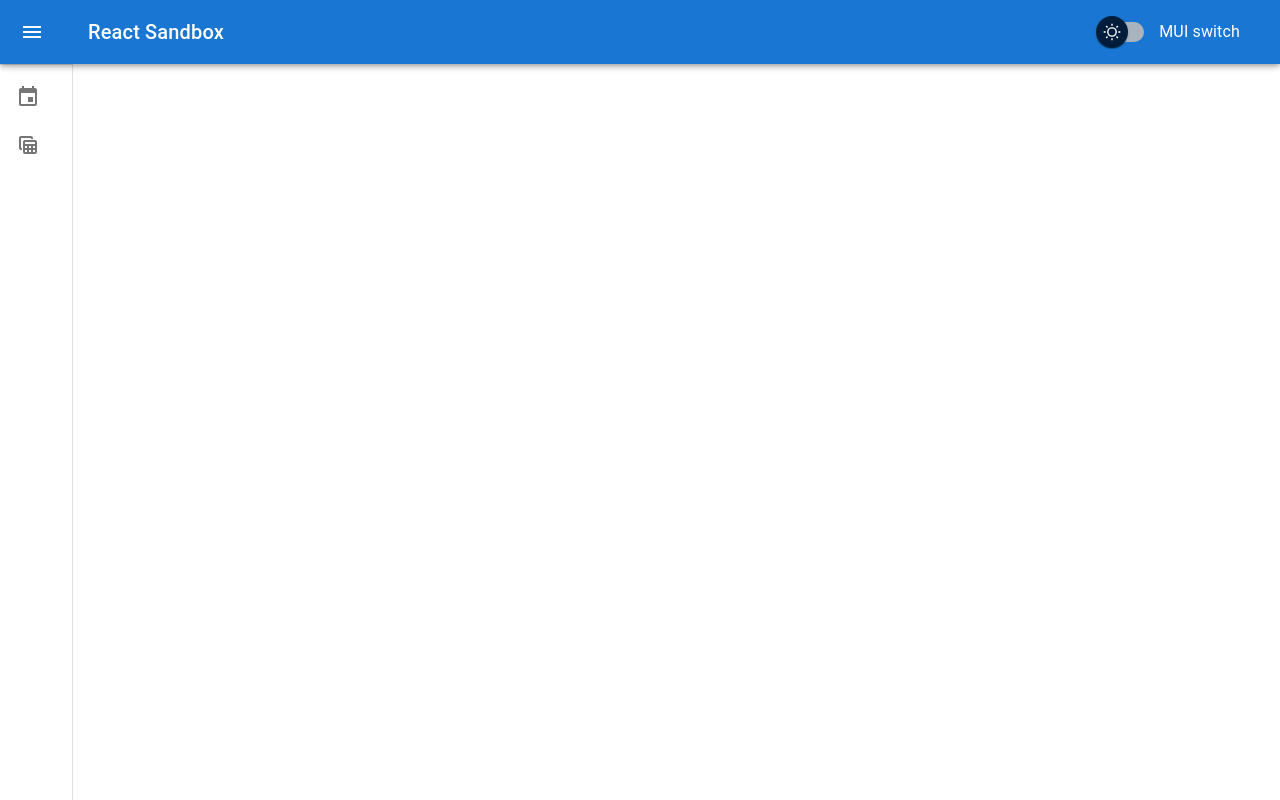
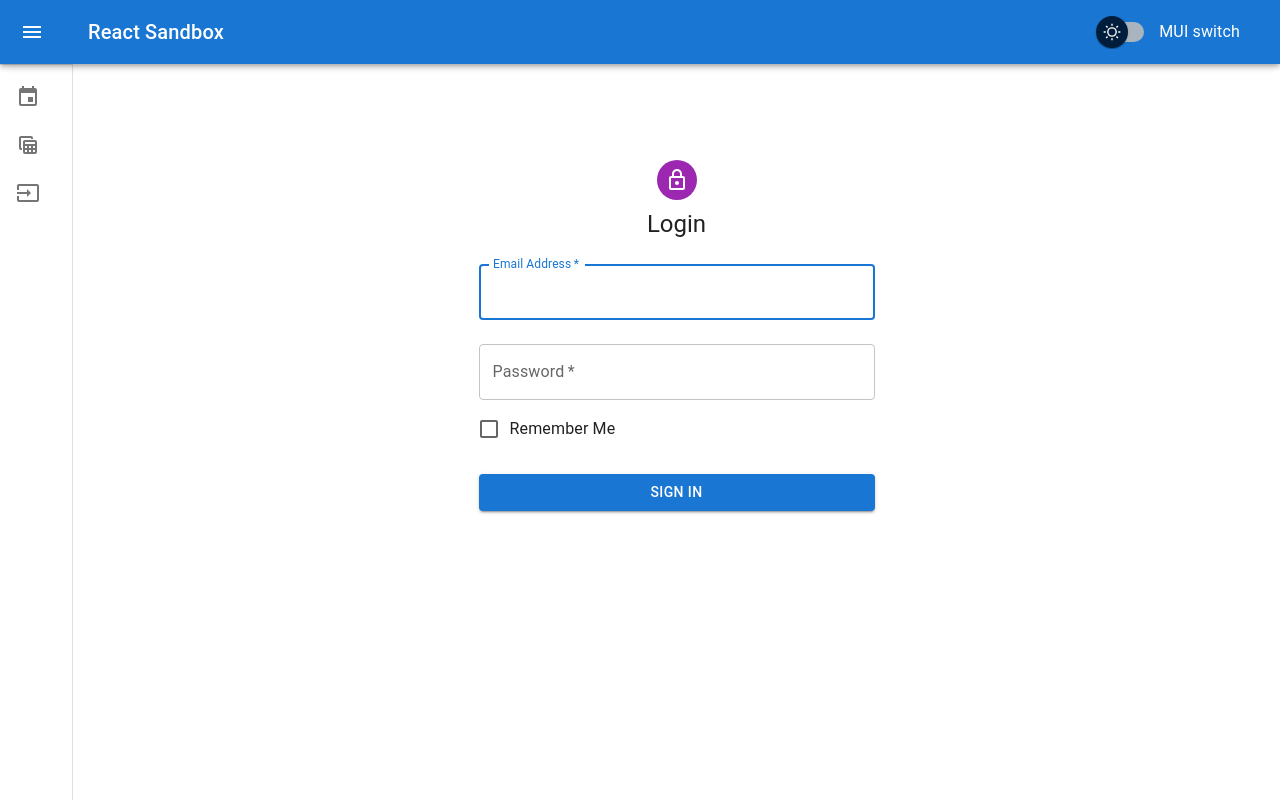
Before and after one commit to rusdi-git/react-sandbox, a React (Create React App) app: page /login in a window 1280 px wide. Built offline with nearby package versions, Linux system fonts and the light colour scheme; the HTML template or start-up script is replaced by a standard one.

Commit message:
Use react hook form

```diff
--- a/package.json
+++ b/package.json
@@ -17,6 +17,7 @@
     "date-fns": "^2.28.0",
     "react": "^17.0.2",
     "react-dom": "^17.0.2",
+    "react-hook-form": "^7.27.1",
     "react-router-dom": "6",
     "react-scripts": "5.0.0",
     "typescript": "^4.5.4",
--- /dev/null
+++ b/src/layout/login-form.tsx
@@ -0,0 +1,84 @@
+import React from 'react';
+import { useForm, Controller } from "react-hook-form";
+import Avatar from '@mui/material/Avatar';
+import Button from '@mui/material/Button';
+import TextField from '@mui/material/TextField';
+import FormControlLabel from '@mui/material/FormControlLabel';
+import Checkbox from '@mui/material/Checkbox';
+import Box from '@mui/material/Box';
+import LockOutlinedIcon from '@mui/icons-material/LockOutlined';
+import Typography from '@mui/material/Typography';
+import Container from '@mui/material/Container';
+
+export default function LoginForm() {
+    const { control, handleSubmit } = useForm({
+        defaultValues: {
+          email: '',
+          password: '',
+          rememberMe:'',
+        }
+      });
+
+    const onSubmit = (data:any) => console.log(data);
+
+  return (
+      <Container component="main" maxWidth="xs">
+        <Box
+          sx={{
+            marginTop: 8,
+            display: 'flex',
+            flexDirection: 'column',
+            alignItems: 'center',
+          }}
+        >
+          <Avatar sx={{ m: 1, bgcolor: 'secondary.main' }}>
+            <LockOutlinedIcon />
+          </Avatar>
+          <Typography component="h1" variant="h5">Login</Typography>
+          <Box component="form" onSubmit={handleSubmit(onSubmit)} noValidate sx={{ mt: 1 }}>
+              <Controller
+                name='email'
+                control={control}
+                render={({field})=><TextField
+                {...field}
+                margin="normal"
+                required
+                fullWidth
+                id="email"
+                label="Email Address"
+                autoComplete="email"
+                autoFocus
+              />}
+              />
+              <Controller
+                name='password'
+                control={control}
+                render={({field})=><TextField
+                {...field}
+                margin="normal"
+                required
+                fullWidth
+                label="Password"
+                type="password"
+                id="password"
+                autoComplete="current-password"
+              />}
+              />
+            <Controller
+                name='rememberMe'
+                control={control}
+                render={({field})=><FormControlLabel {...field} control={<Checkbox color='primary'/>} label='Remember Me'/>}
+            />
+            <Button
+              type="submit"
+              fullWidth
+              variant="contained"
+              sx={{ mt: 3, mb: 2 }}
+            >
+              Sign In
+            </Button>
+          </Box>
+        </Box>
+      </Container>
+  );
+}
--- a/src/layout/main.tsx
+++ b/src/layout/main.tsx
@@ -7,6 +7,7 @@ import { Route, Routes } from 'react-router-dom';
 import Navigation from './navigation';
 import Calender from './calender';
 import AppBar from './appbar';
+import LoginForm from './login-form';
 
 const DrawerHeader = styled('div')(({ theme }) => ({
   display: 'flex',
@@ -41,6 +42,7 @@ export default function Main() {
         <Routes>
           <Route path="/calender" element={<Calender />} />
           <Route path="/editable-table" element={<EditableTable />} />
+          <Route path="/login" element={<LoginForm />} />
         </Routes>
       </Box>
     </Box>
--- a/src/layout/navigation.tsx
+++ b/src/layout/navigation.tsx
@@ -10,6 +10,7 @@ import ListItemText from '@mui/material/ListItemText';
 import EventIcon from '@mui/icons-material/Event';
 import TableViewIcon from '@mui/icons-material/TableView';
 import IconButton from '@mui/material/IconButton';
+import InputIcon from '@mui/icons-material/Input';
 import MuiDrawer from '@mui/material/Drawer';
 import { Link } from 'react-router-dom';
 
@@ -97,6 +98,17 @@ export default function Navigation(props: NavigationType) {
             <ListItemText>Editable-Table</ListItemText>
           </ListItem>
         </Link>
+        <Link
+          to="/login"
+          style={{ textDecoration: 'none', color: theme.palette.text.primary }}
+        >
+          <ListItem>
+            <ListItemIcon>
+              <InputIcon />
+            </ListItemIcon>
+            <ListItemText>Login Form</ListItemText>
+          </ListItem>
+        </Link>
       </List>
     </Drawer>
   );
```
Also changed, not shown: 1 other file (tests, documents, lock files or other folders).
